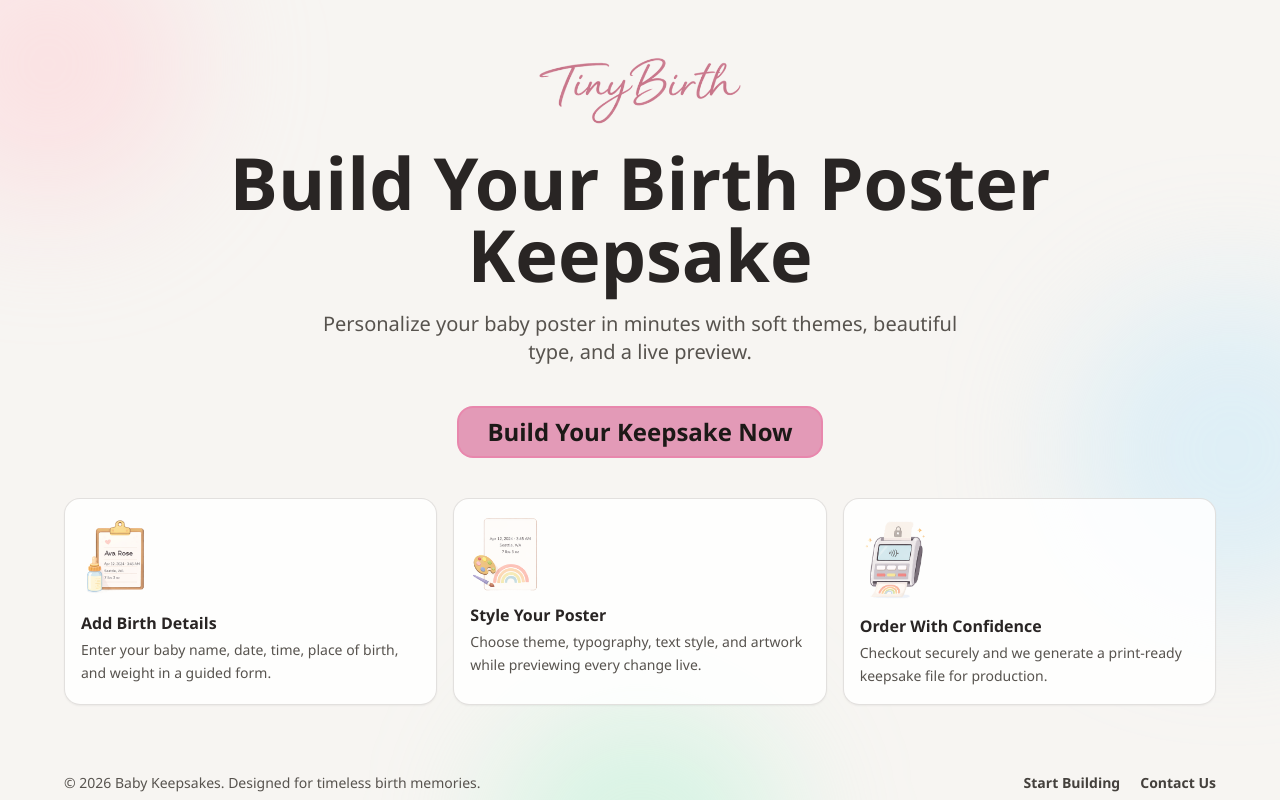
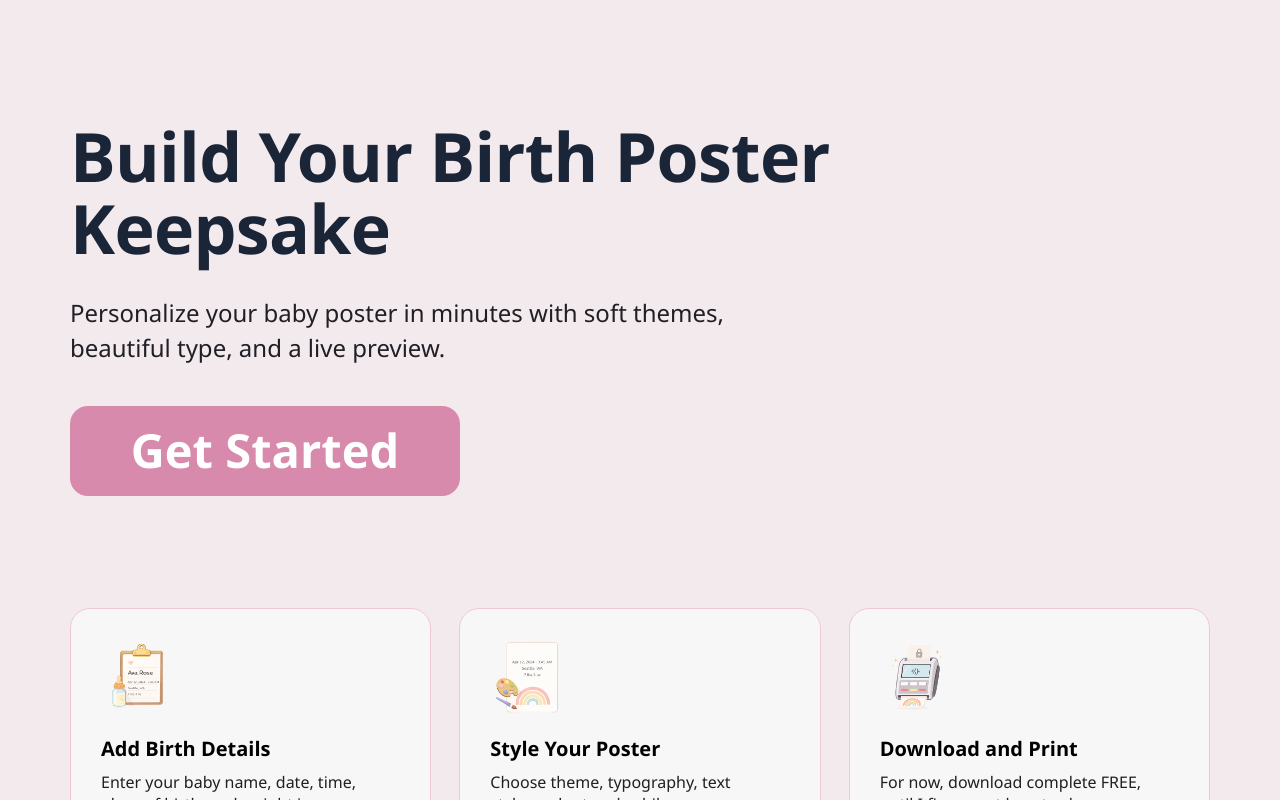
Before and after one commit to alzer81-81/baby-keepsakes, a Next.js app: page / in a window 1280 px wide. Shown: the top 800 px of the page. Built offline with nearby package versions, Linux system fonts and the light colour scheme.

Commit message:
Refine landing page to match reference layout

```diff
--- a/app/page.tsx
+++ b/app/page.tsx
@@ -15,53 +15,59 @@ export default function HomePage() {
     },
     {
       icon: "/home-3.png",
-      title: "Order With Confidence",
-      text: "Checkout securely and we generate a print-ready keepsake file for production."
+      title: "Download and Print",
+      text: "For now, download complete FREE, until I figure out how to charge people!"
     }
   ];
 
   return (
-    <main className="relative min-h-screen overflow-hidden bg-[#f7f5f2] px-6 py-10 text-stone-800 [font-family:'Nunito','Avenir Next','Avenir','Segoe UI',sans-serif] sm:py-14">
-      <div className="pointer-events-none absolute -top-20 -left-24 h-72 w-72 rounded-full bg-rose-200/45 blur-3xl" />
-      <div className="pointer-events-none absolute -right-28 top-1/3 h-80 w-80 rounded-full bg-sky-200/40 blur-3xl" />
-      <div className="pointer-events-none absolute bottom-[-120px] left-1/2 h-72 w-72 -translate-x-1/2 rounded-full bg-emerald-200/40 blur-3xl" />
-
-      <section className="relative z-10 mx-auto w-full max-w-6xl">
-        <div className="mx-auto flex max-w-4xl flex-col items-center text-center">
-          <Image src="/logo.png" alt="Baby Keepsakes logo" width={220} height={84} className="h-auto w-[170px] sm:w-[220px]" priority />
-          <h1 className="mt-5 text-5xl font-extrabold leading-[1.05] text-stone-800 sm:text-6xl md:text-7xl">
+    <main className="min-h-screen bg-[#f3eaee] px-6 text-[#1d2436] [font-family:'Nunito','Avenir Next','Avenir','Segoe UI',sans-serif] md:px-10">
+      <section className="mx-auto w-full max-w-[1140px] pt-[120px] pb-[44px]">
+        <div className="max-w-[760px]">
+          {/*
+            Reference measurements:
+            - Hero title: 68px
+            - Subtitle: 24px
+            - CTA: 390x90px
+          */}
+          <h1 className="text-[68px] leading-[1.06] font-extrabold tracking-[-0.01em] text-[#1b2538] max-md:text-[48px]">
             Build Your Birth Poster Keepsake
           </h1>
-          <p className="mt-5 max-w-2xl text-lg leading-relaxed text-stone-600 sm:text-xl">
+          <p className="mt-[32px] max-w-[720px] text-[24px] leading-[1.45] text-[#1f1f25] max-md:text-[20px]">
             Personalize your baby poster in minutes with soft themes, beautiful type, and a live preview.
           </p>
-          <Link href="/builder" className="group mt-10 inline-block">
-            <span className="relative inline-flex rounded-2xl bg-[#e887ad] p-[2px]">
-              <span className="inline-flex min-w-[240px] items-center justify-center rounded-[14px] bg-[#e39ab7] px-7 py-3 text-base font-extrabold leading-none text-stone-900 transition group-hover:bg-[#dc90ae] sm:min-w-[310px] sm:text-[1.5rem]">
-                Build Your Keepsake Now
-              </span>
-            </span>
+          <Link
+            href="/builder"
+            className="mt-[40px] inline-flex h-[90px] w-[390px] items-center justify-center rounded-[18px] bg-[#d88aac] text-[47px] font-extrabold leading-none text-white transition hover:brightness-95 max-md:h-[68px] max-md:w-[260px] max-md:text-[32px]"
+          >
+            Get Started
           </Link>
         </div>
 
-        <div className="mt-10 grid w-full gap-3 text-left sm:grid-cols-3 sm:gap-4">
+        {/*
+          Reference card measurements:
+          - Card size: ~332x372px
+          - Card corner radius: 20px
+          - Border: 1px soft pink
+        */}
+        <div className="mt-[112px] grid gap-[28px] md:grid-cols-3">
           {cards.map((card) => (
-            <article key={card.title} className="rounded-2xl border border-stone-300/70 bg-white/85 p-4 shadow-sm">
-              <Image src={card.icon} alt={`${card.title} icon`} width={70} height={70} className="mb-3 h-auto w-full max-w-[70px]" />
-              <h2 className="text-base font-bold text-stone-800">{card.title}</h2>
-              <p className="mt-1 text-sm leading-relaxed text-stone-600">{card.text}</p>
+            <article key={card.title} className="min-h-[372px] rounded-[20px] border border-[#efc8d6] bg-[#f8f7f8] p-[30px]">
+              <Image src={card.icon} alt={`${card.title} icon`} width={74} height={74} className="h-[74px] w-[74px] object-contain" />
+              <h2 className="mt-[24px] text-[20px] leading-[1.2] font-extrabold text-black">{card.title}</h2>
+              <p className="mt-[10px] max-w-[264px] text-[16px] leading-[1.38] text-[#1f1f24]">{card.text}</p>
             </article>
           ))}
         </div>
 
-        <footer className="mt-12 px-2 py-5 sm:px-0">
-          <div className="flex flex-col gap-4 text-sm text-stone-600 sm:flex-row sm:items-center sm:justify-between">
-            <p>© {new Date().getFullYear()} Baby Keepsakes. Designed for timeless birth memories.</p>
-            <div className="flex items-center gap-5">
-              <Link href="/builder" className="font-semibold text-stone-700 transition hover:text-stone-900">
+        <footer className="mt-[72px] pb-[16px]">
+          <div className="flex flex-col gap-4 text-[14px] leading-[1.2] text-[#1f1f24] md:flex-row md:items-center md:justify-between">
+            <p>© 2026 Baby Keepsakes. Designed for timeless birth memories.</p>
+            <div className="flex items-center gap-[40px]">
+              <Link href="/builder" className="hover:opacity-75">
                 Start Building
               </Link>
-              <a href="mailto:alpower242@gmail.com" className="font-semibold text-stone-700 transition hover:text-stone-900">
+              <a href="mailto:alpower242@gmail.com" className="hover:opacity-75">
                 Contact Us
               </a>
             </div>
```
